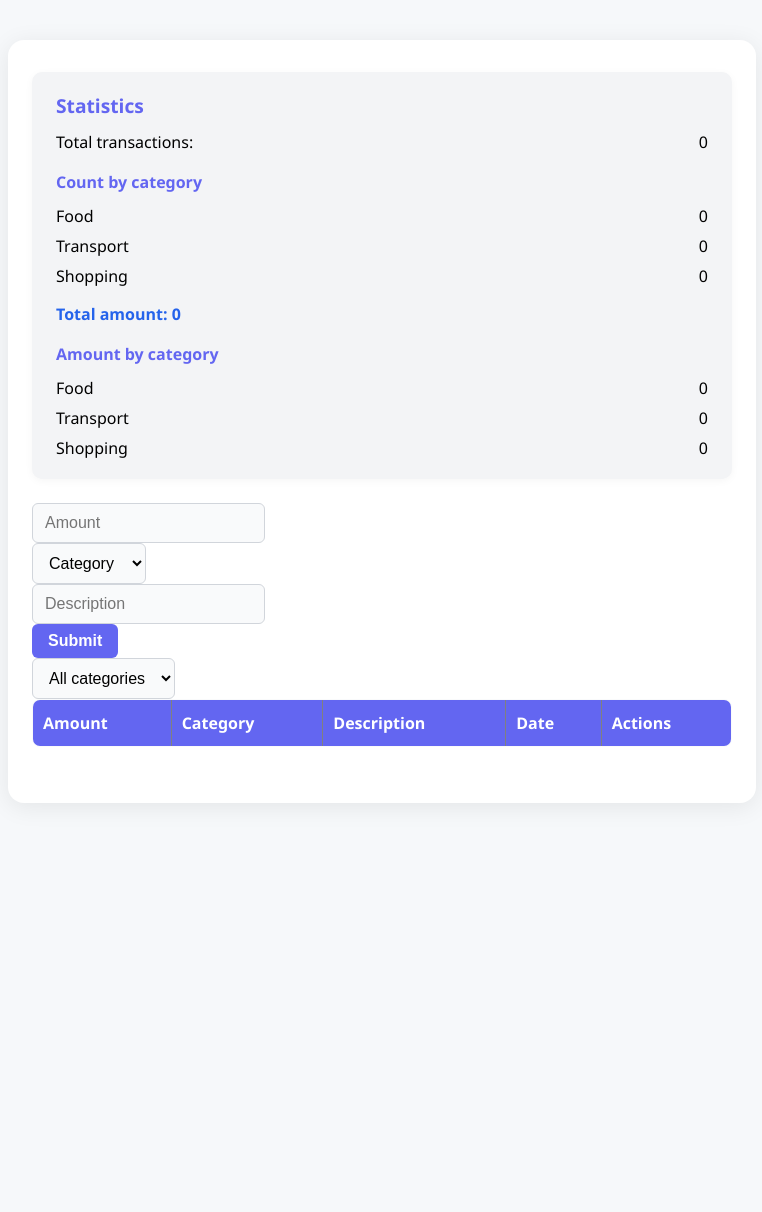
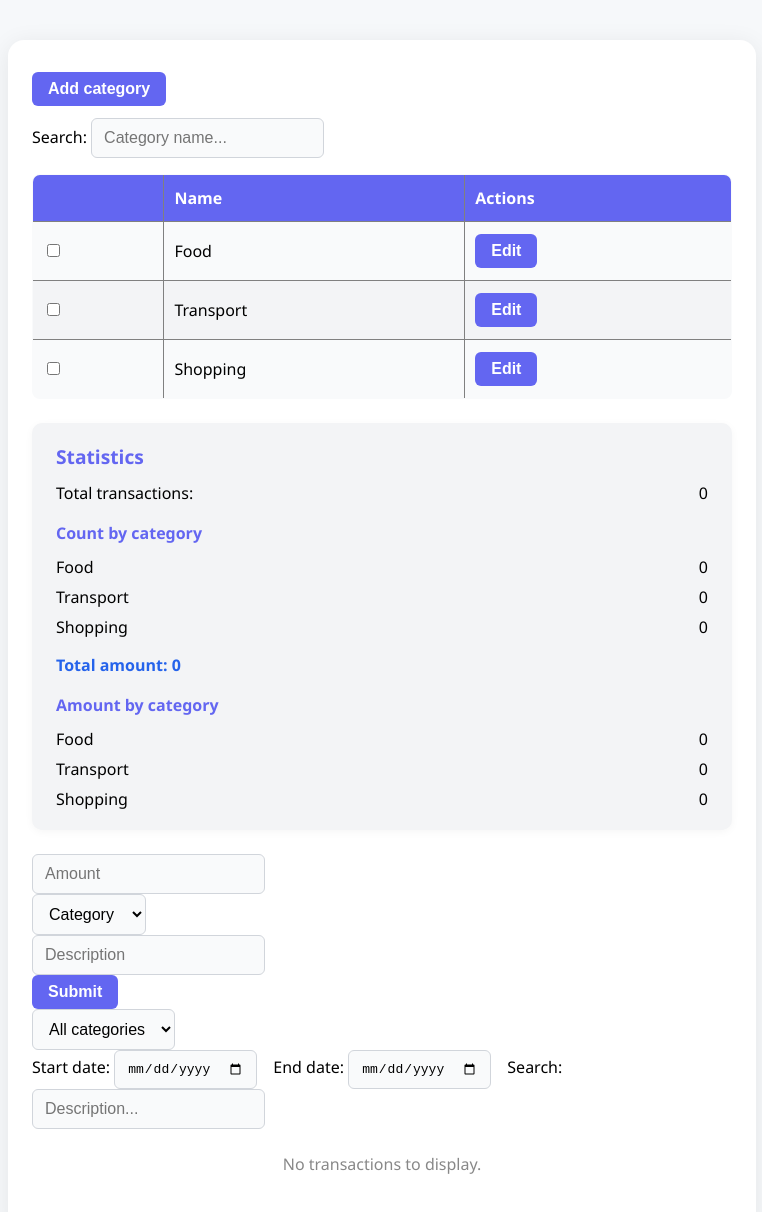
Before and after one commit to gnersisyann/personal-finance-tracker, a Vue app: page / in a window 1280 px wide. Shown: the top 1212 px of the page, without its empty margins (258-1020 px from the left). Before the commit the page ends 843 px from the top, so only its background shows below. Built offline with nearby package versions, Linux system fonts and the light colour scheme.

Commit message:
Category management system

```diff
--- a/src/App.vue
+++ b/src/App.vue
@@ -4,11 +4,13 @@ import TransactionForm from "./components/AppTransactionForm.vue";
 import TransactionList from "./components/AppTransactionList.vue";
 import CategoryFilter from "./components/AppCategoryFilter.vue";
 import Stats from "./components/AppStats.vue";
+import CategoryManager from "./components/AppCategoryManager.vue";
 
 const selectedCategory = ref<number | null>(null);
 </script>
 
 <template>
+  <CategoryManager />
   <Stats />
   <TransactionForm />
   <CategoryFilter @chooseCategory="selectedCategory = $event" />
--- /dev/null
+++ b/src/components/AppCategoryList.vue
@@ -0,0 +1,95 @@
+<script setup lang="ts">
+import { ref, computed } from "vue";
+import { useCategories } from "../composables/useCategories";
+const emit = defineEmits(["selectionChanged"]);
+
+const { categories, updateCategory } = useCategories();
+
+const search = ref("");
+const selectedIds = ref<number[]>([]);
+const editingId = ref<number | null>(null);
+const editingName = ref("");
+
+const filteredCategories = computed(() =>
+  categories.value.filter((cat) =>
+    cat.name.toLowerCase().includes(search.value.trim().toLowerCase())
+  )
+);
+
+function toggleSelect(id: number) {
+  if (selectedIds.value.includes(id)) {
+    selectedIds.value = selectedIds.value.filter((catId) => catId !== id);
+  } else {
+    selectedIds.value = [...selectedIds.value, id];
+  }
+  emit("selectionChanged", selectedIds.value);
+}
+
+function startEdit(catId: number, name: string) {
+  editingId.value = catId;
+  editingName.value = name;
+}
+
+function saveEdit(catId: number) {
+  if (editingName.value.trim()) {
+    updateCategory(catId, { id: catId, name: editingName.value.trim() });
+    editingId.value = null;
+    editingName.value = "";
+  }
+}
+
+function cancelEdit() {
+  editingId.value = null;
+  editingName.value = "";
+}
+</script>
+
+<template>
+  <div style="margin-bottom: 16px">
+    <label>
+      Search:
+      <input type="text" v-model="search" placeholder="Category name..." />
+    </label>
+  </div>
+  <table v-if="filteredCategories.length" border="1">
+    <thead>
+      <tr>
+        <th></th>
+        <th>Name</th>
+        <th>Actions</th>
+      </tr>
+    </thead>
+    <tbody>
+      <tr v-for="cat in filteredCategories" :key="cat.id">
+        <td>
+          <input
+            type="checkbox"
+            :value="cat.id"
+            :checked="selectedIds.includes(cat.id)"
+            @change="toggleSelect(cat.id)"
+          />
+        </td>
+        <td>
+          <template v-if="editingId === cat.id">
+            <input v-model="editingName" @keyup.enter="saveEdit(cat.id)" />
+          </template>
+          <template v-else>
+            {{ cat.name }}
+          </template>
+        </td>
+        <td>
+          <template v-if="editingId === cat.id">
+            <button @click="saveEdit(cat.id)">Save</button>
+            <button @click="cancelEdit">Cancel</button>
+          </template>
+          <template v-else>
+            <button @click="startEdit(cat.id, cat.name)">Edit</button>
+          </template>
+        </td>
+      </tr>
+    </tbody>
+  </table>
+  <div v-else style="text-align: center; color: #888; margin: 24px 0">
+    No categories to
+  </div>
+</template>
--- /dev/null
+++ b/src/components/AppCategoryManager.vue
@@ -0,0 +1,87 @@
+<script setup lang="ts">
+import { ref } from "vue";
+import AppCategoryList from "./AppCategoryList.vue";
+import { useCategories } from "../composables/useCategories";
+import { useTransactions } from "../composables/useTransactions";
+
+const selectedIds = ref<number[]>([]);
+const { addCategory, removeCategory } = useCategories();
+const { removeCategoryTransaction } = useTransactions();
+
+const showAddModal = ref(false);
+const newCategoryName = ref("");
+
+function handleSelectionChanged(ids: number[]) {
+  selectedIds.value = ids;
+}
+
+function deleteSelected() {
+  selectedIds.value.forEach((id) => {
+    removeCategory(id);
+    removeCategoryTransaction(id);
+  });
+  selectedIds.value = [];
+}
+
+function openAddModal() {
+  showAddModal.value = true;
+  newCategoryName.value = "";
+}
+
+function closeAddModal() {
+  showAddModal.value = false;
+  newCategoryName.value = "";
+}
+
+function submitAddCategory() {
+  if (newCategoryName.value.trim()) {
+    addCategory(newCategoryName.value.trim());
+    closeAddModal();
+  }
+}
+</script>
+
+<template>
+  <button @click="openAddModal" style="margin-bottom: 12px">
+    Add category
+  </button>
+  <AppCategoryList @selectionChanged="handleSelectionChanged" />
+  <button
+    v-if="selectedIds.length"
+    @click="deleteSelected"
+    style="margin: 12px 0; color: white; background: #e11d48"
+  >
+    Delete selected
+  </button>
+  <div v-if="showAddModal" class="modal">
+    <div class="modal-content">
+      <h3>Add Category</h3>
+      <input v-model="newCategoryName" placeholder="Category name" />
+      <div style="margin-top: 12px">
+        <button @click="submitAddCategory">Add</button>
+        <button @click="closeAddModal" style="margin-left: 8px">Cancel</button>
+      </div>
+    </div>
+  </div>
+</template>
+
+<style scoped>
+.modal {
+  position: fixed;
+  top: 0;
+  left: 0;
+  right: 0;
+  bottom: 0;
+  background: rgba(0, 0, 0, 0.3);
+  display: flex;
+  align-items: center;
+  justify-content: center;
+  z-index: 100;
+}
+.modal-content {
+  background: white;
+  padding: 24px;
+  border-radius: 8px;
+  min-width: 300px;
+}
+</style>
--- a/src/components/AppStats.vue
+++ b/src/components/AppStats.vue
@@ -10,7 +10,7 @@ const totalAmount = computed(() =>
   transactions.value.reduce((sum, t) => (sum += t.amount), 0)
 );
 const amountByCategory = computed(() =>
-  categories.map((cat) => ({
+  categories.value.map((cat) => ({
     name: cat.name,
     amount: transactions.value
       .filter((t) => t.category === cat.id)
@@ -20,7 +20,7 @@ const amountByCategory = computed(() =>
 
 const transactionCount = computed(() => transactions.value.length);
 const countByCategory = computed(() =>
-  categories.map((cat) => ({
+  categories.value.map((cat) => ({
     name: cat.name,
     count: transactions.value.filter((t) => t.category === cat.id).length,
   }))
--- a/src/components/AppTransactionForm.vue
+++ b/src/components/AppTransactionForm.vue
@@ -50,6 +50,7 @@ function submitForm() {
     date: new Date().toISOString(),
     description: description.value,
   };
+  if (error.value != "") return;
   addTransaction(transaction);
   amount.value = null;
   category.value = null;
--- a/src/components/AppTransactionList.vue
+++ b/src/components/AppTransactionList.vue
@@ -8,9 +8,14 @@ import type { Transaction } from "../composables/useTransactions.ts";
 const props = defineProps<{ selectedCategory: number | null }>();
 const { categories, getCategory } = useCategories();
 
+const startDate = ref<string>("");
+const endDate = ref<string>("");
+
 const isModalOpen = ref(false);
 const editingTransaction = ref<Transaction | null>(null);
 const error = ref("");
+
+const search = ref("");
 
 function openEditModal(transaction: Transaction) {
   editingTransaction.value = { ...transaction };
@@ -22,6 +27,22 @@ function closeModal() {
   editingTransaction.value = null;
 }
 
+const confirmDeleteId = ref<number | null>(null);
+
+function askDelete(id: number) {
+  confirmDeleteId.value = id;
+}
+
+function confirmDelete() {
+  if (confirmDeleteId.value !== null) {
+    removeTransaction(confirmDeleteId.value);
+    confirmDeleteId.value = null;
+  }
+}
+
+function cancelDelete() {
+  confirmDeleteId.value = null;
+}
 const { transactions, removeTransaction } = useTransactions();
 const filteredTransactions = computed(() =>
   props.selectedCategory == null
@@ -29,11 +50,32 @@ const filteredTransactions = computed(() =>
     : transactions.value.filter((t) => t.category === props.selectedCategory)
 );
 
+const searchedTransactions = computed(() =>
+  filteredTransactions.value.filter((t) =>
+    t.description.toLowerCase().includes(search.value.trim().toLowerCase())
+  )
+);
+
 const sortField = ref<"amount" | "category" | "description" | "date">("date");
 const sortDirection = ref<"asc" | "desc">("asc");
 
+const dateFilteredTransactions = computed(() => {
+  return searchedTransactions.value.filter((t) => {
+    const tDate = new Date(t.date).setHours(0, 0, 0, 0);
+    const start = startDate.value
+      ? new Date(startDate.value).setHours(0, 0, 0, 0)
+      : null;
+    const end = endDate.value
+      ? new Date(endDate.value).setHours(0, 0, 0, 0)
+      : null;
+    if (start && tDate < start) return false;
+    if (end && tDate > end) return false;
+    return true;
+  });
+});
+
 const sortedTransactions = computed(() => {
-  const arr = [...filteredTransactions.value];
+  const arr = [...dateFilteredTransactions.value];
   arr.sort((a, b) => {
     let aValue = a[sortField.value];
     let bValue = b[sortField.value];
@@ -109,7 +151,21 @@ function sortBy(by: "amount" | "category" | "description" | "date") {
 </script>
 
 <template>
-  <table border="1">
+  <div style="margin-bottom: 16px">
+    <label>
+      Start date:
+      <input type="date" v-model="startDate" />
+    </label>
+    <label style="margin-left: 12px">
+      End date:
+      <input type="date" v-model="endDate" />
+    </label>
+    <label style="margin-left: 12px">
+      Search:
+      <input type="text" v-model="search" placeholder="Description..." />
+    </label>
+  </div>
+  <table v-if="sortedTransactions.length" border="1">
     <thead>
       <tr>
         <th @click="sortBy('amount')" style="cursor: pointer">Amount</th>
@@ -128,7 +184,7 @@ function sortBy(by: "amount" | "category" | "description" | "date") {
         <td>{{ transaction.description }}</td>
         <td>{{ new Date(transaction.date).toLocaleString() }}</td>
         <td>
-          <button @click="removeTransaction(transaction.id)">Delete</button>
+          <button @click="askDelete(transaction.id)">Delete</button>
           <button v-if="!isModalOpen" @click="openEditModal(transaction)">
             Edit
           </button>
@@ -136,6 +192,16 @@ function sortBy(by: "amount" | "category" | "description" | "date") {
       </tr>
     </tbody>
   </table>
+  <div v-else style="text-align: center; color: #888; margin: 24px 0">
+    No transactions to display.
+  </div>
+  <div v-if="confirmDeleteId !== null" class="modal">
+    <div>
+      <p>Are you sure you want to delete this transaction?</p>
+      <button @click="confirmDelete">Yes</button>
+      <button @click="cancelDelete">No</button>
+    </div>
+  </div>
   <div v-if="isModalOpen && editingTransaction" class="modal">
     <form @submit.prevent="submitEdit">
       <div>
--- a/src/composables/useCategories.ts
+++ b/src/composables/useCategories.ts
@@ -1,14 +1,41 @@
-export const categories = [
+import { ref } from "vue";
+
+export const categories = ref([
   { id: 1, name: "Food" },
   { id: 2, name: "Transport" },
   { id: 3, name: "Shopping" },
-];
+]);
+
+export type Category = { id: number; name: string };
 
 export function getCategory(id: number): string {
-  const category = categories.find((category) => category.id === id);
+  const category = categories.value.find((category) => category.id === id);
   return category ? category.name : "Unknown";
 }
 
+export function addCategory(name: string) {
+  const maxID = Math.max(...categories.value.map((cat) => cat.id));
+  categories.value.push({ id: maxID + 1, name: name });
+}
+
+export function removeCategory(id: number) {
+  const index = categories.value.findIndex((category) => category.id === id);
+  if (index !== -1) categories.value.splice(index, 1);
+}
+
+export function updateCategory(id: number, cat: Category) {
+  const index = categories.value.findIndex((category) => category.id === id);
+  if (index !== -1) {
+    categories.value[index].name = cat.name;
+  }
+}
+
 export function useCategories() {
-  return { categories, getCategory };
+  return {
+    categories,
+    getCategory,
+    addCategory,
+    removeCategory,
+    updateCategory,
+  };
 }
--- a/src/composables/useTransactions.ts
+++ b/src/composables/useTransactions.ts
@@ -18,6 +18,15 @@ export function removeTransaction(id: number) {
   transactions.value = transactions.value.filter((t) => t.id !== id);
 }
 
+export function removeCategoryTransaction(cat: number) {
+  transactions.value = transactions.value.filter((t) => t.category !== cat);
+}
+
 export function useTransactions() {
-  return { transactions, addTransaction, removeTransaction };
+  return {
+    transactions,
+    addTransaction,
+    removeTransaction,
+    removeCategoryTransaction,
+  };
 }
```
